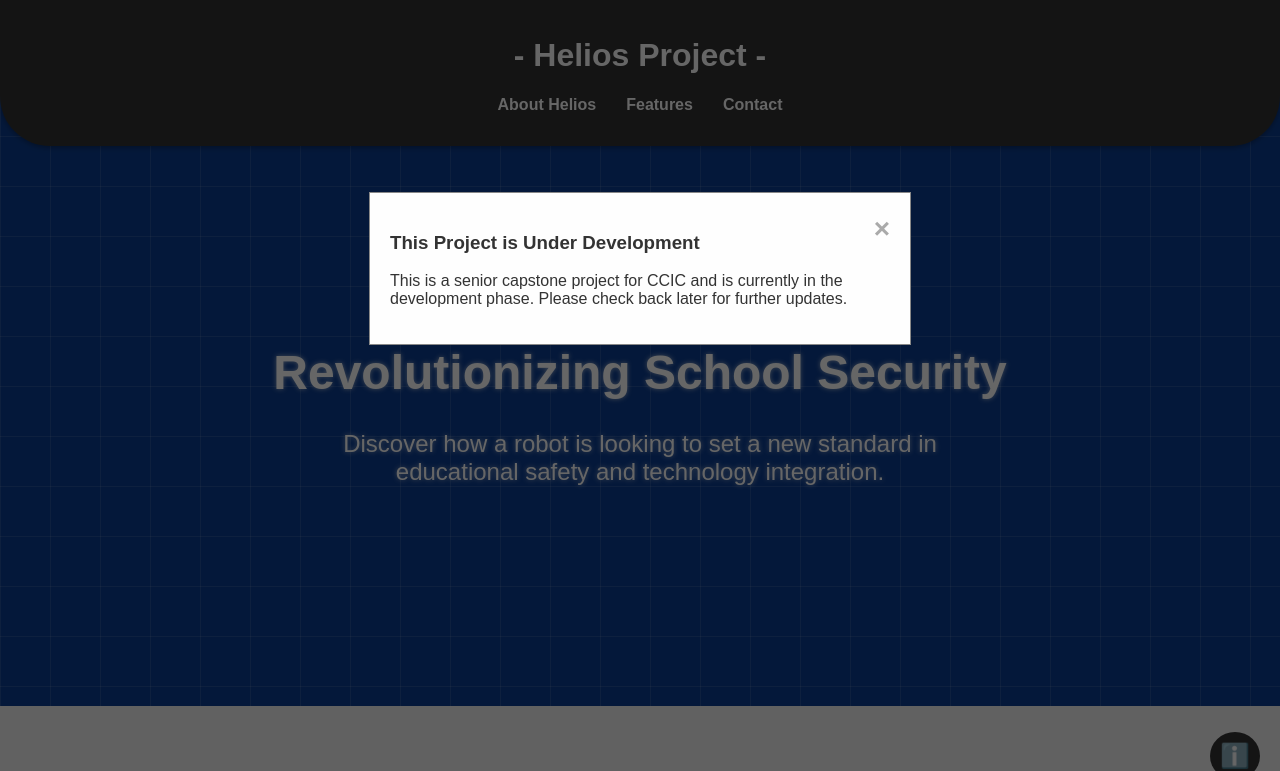
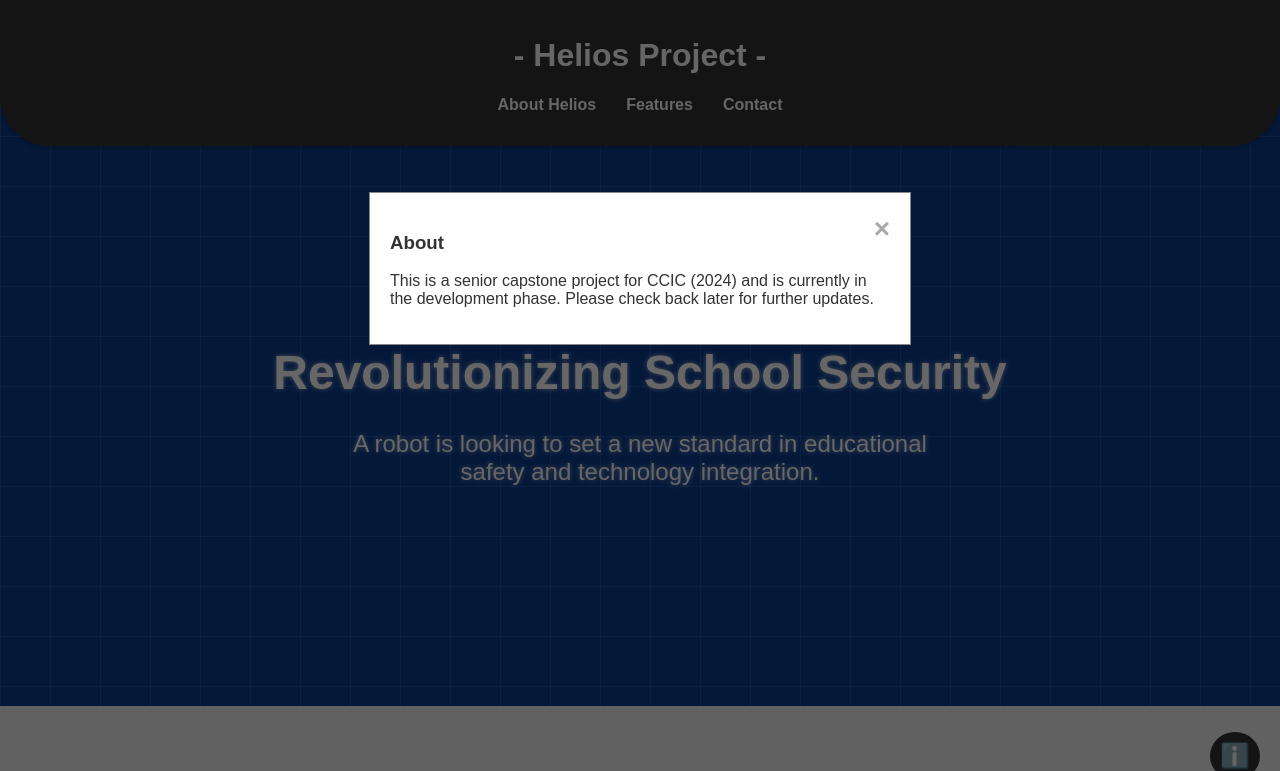
Before and after one commit to StrataBytes/HeliosWebsite, a website: page src/index.html in a window 1280 px wide. Both pictures are taken after a click on the element "ℹ️". Shown: the top 771 px of the page. Drawn offline with Linux system fonts and the light colour scheme.

Commit message:
index.html
Small changes

```diff
--- a/src/index.html
+++ b/src/index.html
@@ -23,7 +23,7 @@
     <div class="intro">
         <div class="radar"></div>
         <h2>Revolutionizing School Security</h2>
-        <p>Discover how a robot is looking to set a new standard in educational safety and technology integration.</p>
+        <p>A robot is looking to set a new standard in educational safety and technology integration.</p>
     </div>
 
 <div id="development-icon" class="floating-icon">
@@ -33,8 +33,8 @@
 <div id="development-notice" class="modal">
     <div class="modal-content">
         <span class="close">&times;</span>
-        <h3>This Project is Under Development</h3>
-        <p>This is a senior capstone project for CCIC and is currently in the development phase. Please check back later for further updates.</p>
+        <h3>About</h3>
+        <p>This is a senior capstone project for CCIC (2024) and is currently in the development phase. Please check back later for further updates.</p>
     </div>
 </div>
 
```
